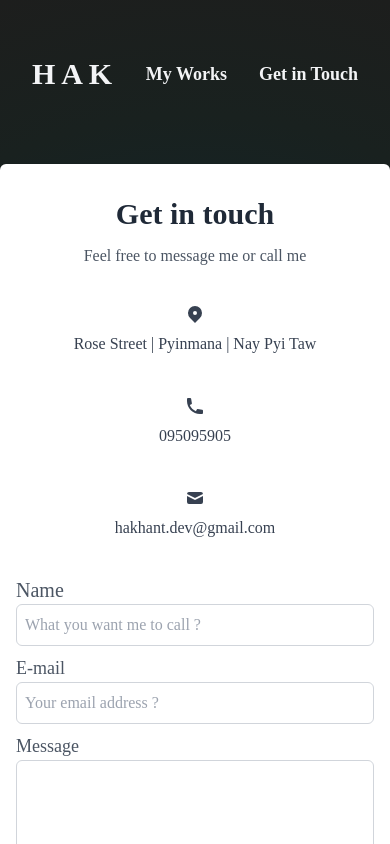
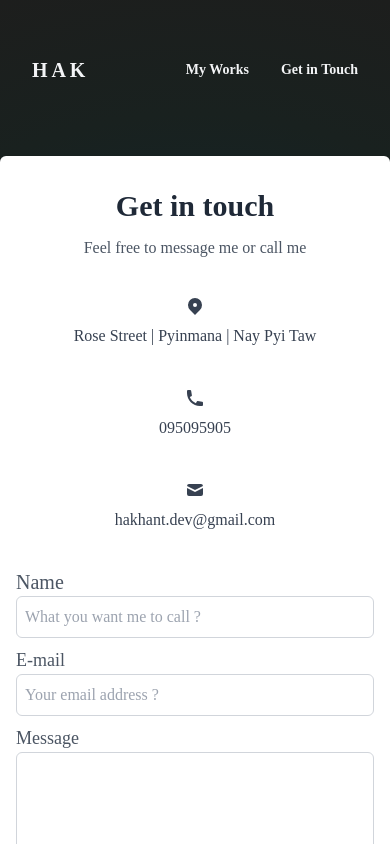
Before and after one commit to hakhant21/portfolio, a Next.js app: page /contact in a window 390 px wide. Shown: the top 844 px of the page. Built offline with nearby package versions, Linux system fonts and the light colour scheme; a web font is replaced by a local one.

Commit message:
resposive custom size added

```diff
--- a/components/Project.js
+++ b/components/Project.js
@@ -16,11 +16,11 @@ export default function Project({ project, urlFor }) {
           />
         </span>
       </div>
-      <div className='flex-1 bg-white p-6 flex flex-col justify-between'>
+      <div className='bg-white p-6 flex flex-col justify-between'>
         <div className='flex-1'>
           <Link href={project.github} className='block mt-2'>
             <a>
-              <p className='text-xl font-semibold text-gray-900 hover:underline'>
+              <p className='lg:text-xl text-lg font-semibold text-gray-900 hover:underline'>
                 {project.title}
               </p>
               <p className='mt-3 text-base text-gray-500'>
--- a/components/shared/Header.js
+++ b/components/shared/Header.js
@@ -2,26 +2,26 @@ import Link from 'next/link';
 
 export default function Header() {
   return (
-    <div className='py-4 mx-auto sm:max-w-xl md:max-w-full lg:max-w-6xl lg:px-0 px-4 lg:py-12'>
+    <div className='py-4 mx-auto w-full md:max-w-full lg:max-w-6xl lg:px-0 px-4 lg:py-12'>
       <div className='py-8 flex justify-between items-center'>
-        <div className='cursor-pointer text-3xl font-bold text-gray-100'>
+        <div className='cursor-pointer lg:text-3xl font-bold text-gray-100'>
           <Link href='/' passHref={true}>
-            <button className='py-2 px-4 rounded-md hover:text-indigo-300 hover:bg-gray-800  transition delay-100 cursor-pointer  font-semibold text-gray-100 text-center'>
-              <span className='text-3xl'>H A K</span>
+            <button className='py-2 px-4 rounded-md hover:text-indigo-300 hover:bg-gray-800  transition delay-100 cursor-pointer  font-semibold text-gray-100 text-center text-xl'>
+              <span className='lg:text-3xl sm:text-xl'>H A K</span>
             </button>
           </Link>
         </div>
 
         <ul className='flex items-center'>
           <li>
-            <button className='py-2 px-4 rounded-md hover:bg-gray-800 transition delay-100 cursor-pointer text-lg font-semibold text-gray-100 text-center'>
+            <button className='py-2 px-4 rounded-md hover:bg-gray-800 transition delay-100 cursor-pointer lg:text-lg text-sm font-semibold text-gray-100 text-center'>
               <Link href='/projects' passHref={true}>
                 My Works
               </Link>
             </button>
           </li>
           <li>
-            <button className='py-2 px-4 rounded-md hover:bg-gray-800 transition delay-100 cursor-pointer text-lg font-semibold text-gray-100 text-center'>
+            <button className='py-2 px-4 rounded-md hover:bg-gray-800 transition delay-100 cursor-pointer lg:text-lg text-sm font-semibold text-gray-100 text-center'>
               <Link href='/contact' passHref={true}>
                 Get in Touch
               </Link>
--- a/pages/index.js
+++ b/pages/index.js
@@ -25,13 +25,13 @@ export default function Home({ developers }) {
           developers.map((developer) => (
             <div className='grid gap-6 lg:grid-cols-2' key={developer._id}>
               <div className='lg:pr-1'>
-                <h5 className='mb-4 text-indigo-400 text-3xl font-extrabold leading-none'>
+                <h5 className='mb-4 text-indigo-400 lg:text-3xl text-2xl  font-extrabold leading-none'>
                   Yoo! I'm {developer.name} <br className='hidden sm:block' />
-                  <span className='inline-block text-gray-100 text-2xl mt-4'>
+                  <span className='inline-block text-gray-100 lg:text-2xl text-xl mt-4'>
                     Fullstack <br /> Web Developer
                   </span>
                 </h5>
-                <p className='mb-6 text-gray-300 text-2xl'>{developer.about}</p>
+                <p className='mb-6 text-gray-300 lg:text-2xl text-xl'>{developer.about}</p>
                 <hr className='mb-5 border-gray-300' />
                 <div className='flex justify-start items-center gap-2'>
                   <Button>
--- a/tailwind.config.js
+++ b/tailwind.config.js
@@ -2,6 +2,21 @@ module.exports = {
   purge: ['./pages/**/*.{js,ts,jsx,tsx}', './components/**/*.{js,ts,jsx,tsx}'],
   darkMode: false, // or 'media' or 'class'
   theme: {
+    screens: {
+     'sm': '560px',
+      // => @media (min-width: 640px) { ... }
+
+      'md': '768px',
+      // => @media (min-width: 768px) { ... }
+
+      'lg': '1024px',
+      // => @media (min-width: 1024px) { ... }
+
+      'xl': '1280px',
+      // => @media (min-width: 1280px) { ... }
+
+      '2xl': '1536px',
+    },
     extend: {},
   },
   variants: {
```
